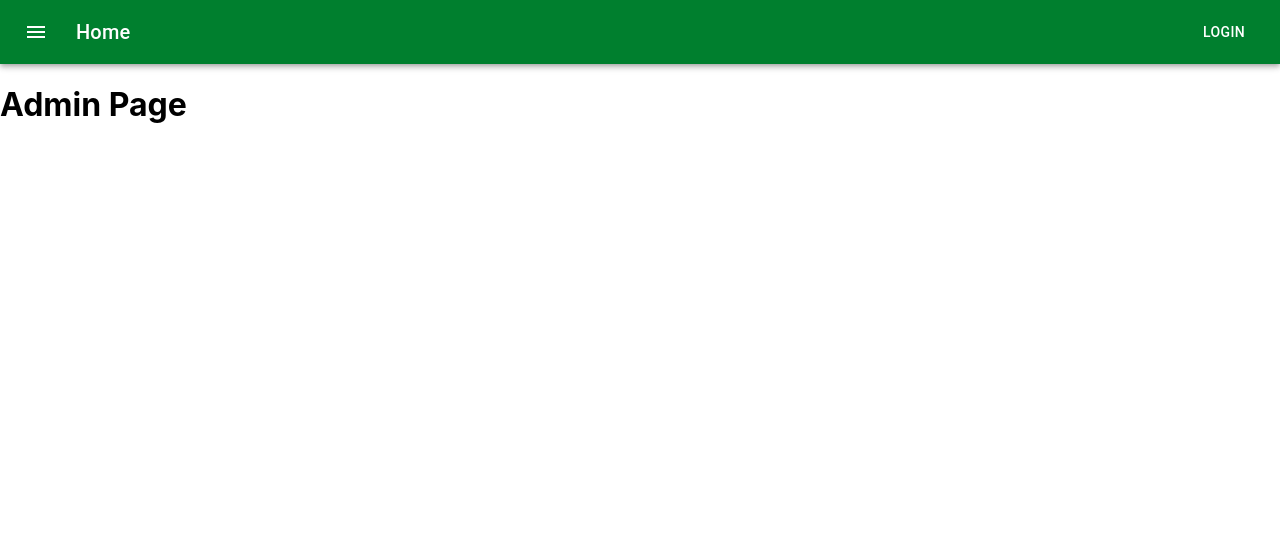
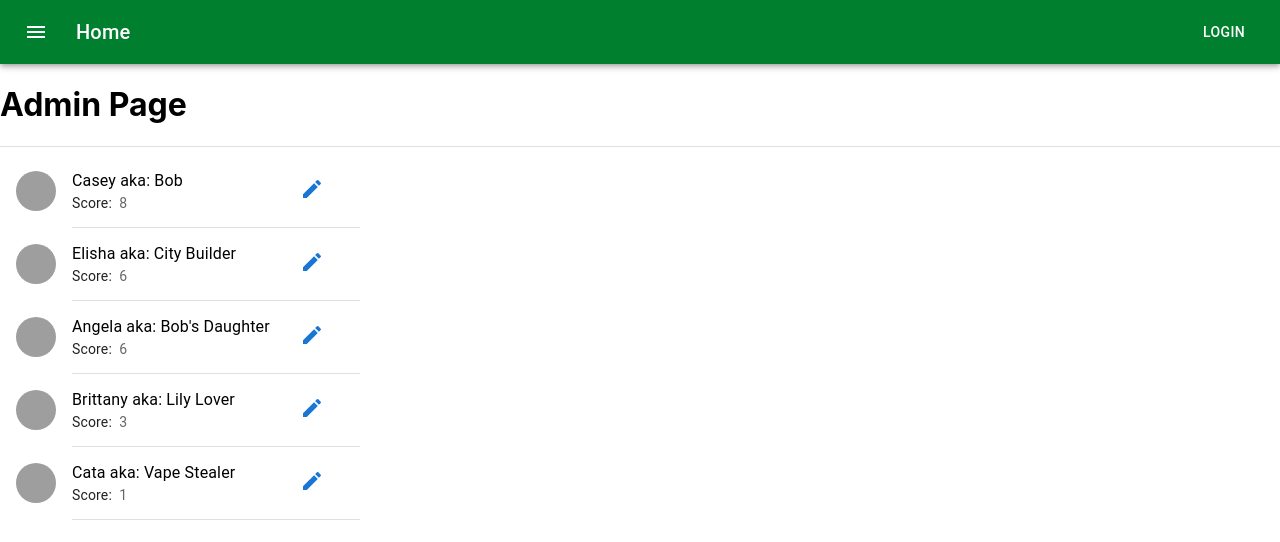
Before and after one commit to CLHigg42/catan_scoreboard, a React (Create React App) app: page /admin in a window 1280 px wide. Shown: the top 542 px of the page. Built offline with nearby package versions, Linux system fonts and the light colour scheme; grey boxes are pictures that could not be loaded.

Commit message:
rankings and admin page

```diff
--- a/src/Mock/RankingMock.js
+++ b/src/Mock/RankingMock.js
@@ -3,25 +3,30 @@ export const RankingMock = [
         name: 'Elisha',
         nickname: 'City Builder',
         points: 6,
+        id: 0
     },
     {
         name: 'Casey',
         nickname: 'Bob',
-        points: 8
+        points: 8,
+        id: 1
     },
     {
         name: 'Brittany',
         nickname: 'Lily Lover',
-        points: 3
+        points: 3,
+        id: 2
     },
     {
         name: 'Cata',
         nickname: 'Vape Stealer',
-        points: 1
+        points: 1,
+        id: 3
     },
     {
         name: 'Angela',
         nickname: "Bob's Daughter",
-        points: 6
+        points: 6,
+        id: 4
     }
 ]
--- a/src/Pages/AdminPage.js
+++ b/src/Pages/AdminPage.js
@@ -1,31 +1,159 @@
-import React, { useState, useEffect } from 'react';
-// import TournamentDetails from '../components/TournamentDetails';
-// import PlayerScores from '../components/PlayerScores';
-// import EditPlayerScore from '../components/EditPlayerScore';
+import React, { useEffect, useState } from 'react';
+import { RankingMock } from '../Mock/RankingMock';
+import {
+  List,
+  ListItem,
+  Divider,
+  ListItemText,
+  ListItemAvatar,
+  ListItemIcon,
+  Avatar,
+  Typography,
+  Button,
+  Modal,
+  Box,
+  Grid,
+  TextField,
+} from '@mui/material';
+import {
+  Edit
+} from '@mui/icons-material';
+
+const style = {
+  position: 'absolute',
+  top: '20%',
+  left: '50%',
+  transform: 'translate(-50%, -50%)',
+  width: '80%',
+  bgcolor: 'background.paper',
+  border: '2px solid #000',
+  boxShadow: 24,
+  p: 4,
+};
 
 export const AdminPage = () => {
-const [tournamentData, setTournamentData] = useState(null);
-const [playerScores, setPlayerScores] = useState([]);
+  const [playerScores, setPlayerScores] = useState(RankingMock);
+  const [editPlayer, setEditPlayer] = useState({
+    name: '',
+    nickname: '',
+    points: 0,
+  })
+  const [playerModalOpen, setPlayerModalOpen] = useState(false);
+  //const [tournamentData, setTournamentData] = useState(null);
+
+  useEffect(() => {
+    // Fetch player scores from API or local data source
+    // and update the state with the fetched data
+    const sortByScore = [...playerScores];
+    sortByScore.sort(function (a, b) { return b.points - a.points });
+    setPlayerScores(sortByScore);
+  }, []);
 
   useEffect(() => {
     // Fetch tournament details and player scores from API or local data source
     // and update the state with the fetched data
   }, []);
 
-const handlePlayerScoreUpdate = (playerId, newScore) => {
+  const onPlayerEdit = (id) => {
+    const selectedPlayer = playerScores.find((player) => player.id === id);
+    setEditPlayer({ ...selectedPlayer })
+    setPlayerModalOpen(true)
+  }
+  const onModalClose = () => {
+    setPlayerModalOpen(false)
+  }
+  //const handlePlayerScoreUpdate = (playerId, newScore) => {
   // Update player score in API or local data source
-};
+  //};
 
-const handleTournamentUpdate = (updatedTournamentData) => {
+  //const handleTournamentUpdate = (updatedTournamentData) => {
   // Update tournament information in API or local data source
-};
+  //};
 
   return (
     <div>
       <h1>Admin Page</h1>
-{/*<TournamentDetails tournamentData={tournamentData} onUpdateTournament={handleTournamentUpdate} />
-<PlayerScores playerScores={playerScores} onPlayerScoreUpdate={handlePlayerScoreUpdate} />
-<EditPlayerScore />*/}
+      <Divider />
+      <List sx={{ width: '100%', maxWidth: 360, bgcolor: 'background.paper' }}>
+        {playerScores.map((scores) => {
+          return (
+            <div>
+              <ListItem alignItems="flex-start">
+                <ListItemAvatar>
+                  <Avatar alt="Remy Sharp" src="/static/images/avatar/1.jpg" />
+                </ListItemAvatar>
+                <ListItemText
+                  primary={`${scores.name} aka: ${scores.nickname}`}
+                  secondary={
+                    <React.Fragment>
+                      <Typography
+                        sx={{ display: 'inline' }}
+                        component="span"
+                        variant="body2"
+                        color="text.primary"
+                      >
+                        Score: &nbsp;
+                      </Typography>
+                      {scores.points}
+                    </React.Fragment>
+                  }
+                />
+                <ListItemIcon>
+                  <Button
+                    onClick={() => onPlayerEdit(scores.id)}
+                  >
+                    <Edit />
+                  </Button>
+                </ListItemIcon>
+              </ListItem>
+              <Divider variant="inset" component="li" />
+            </div>
+          )
+        })}
+      </List>
+      <Modal
+        open={playerModalOpen}
+      >
+        <Box sx={style}>
+          <Grid container spacing={1} columns={10}>
+            <Grid item xs={7}>
+              <TextField
+                label='Name'
+                defaultValue={editPlayer.name}
+              />
+            </Grid>
+            <Grid item xs={3}>
+              <TextField
+                label='Points'
+                defaultValue={editPlayer.points}
+              />
+            </Grid>
+          </Grid>
+          <TextField
+            style={{ width: '100%', marginTop: '20px' }}
+            label='Nick Name'
+            defaultValue={editPlayer.nickname}
+          />
+          <div
+            style={{marginTop: '20px', left: '25%', position: 'relative'}}
+          >
+            <Button
+              variant='contained'
+              color='success'
+            >
+              Save
+            </Button>
+            <Button
+              style={{marginLeft: '5px'}}
+              variant='contained'
+              color='error'
+              onClick={onModalClose}
+            >
+              Close
+            </Button>
+          </div>
+        </Box>
+      </Modal>
     </div>
   );
 };
--- a/src/Pages/RankingsPage.js
+++ b/src/Pages/RankingsPage.js
@@ -16,19 +16,18 @@ export const RankingsPage = () => {
     // and update the state with the fetched data
     const sortByScore = [...playerScores];
     sortByScore.sort(function(a,b){return b.points - a.points});
-    console.log('herereeeerz', sortByScore)
     setPlayerScores(sortByScore);
   }, []);
 
 
-  const displayRankings = () => {
+  // const displayRankings = () => {
 
-  }
+  // }
 
 
   return (
-
     <div>
+      <h1>Rankings Page</h1>
       <List sx={{ width: '100%', maxWidth: 360, bgcolor: 'background.paper' }}>
         { playerScores.map((scores) => {
         return (
@@ -61,9 +60,6 @@ export const RankingsPage = () => {
             </div>
         )}) }
       </List>
-
-      <h1>Rankings Page</h1>
-      {/* Display player scores in a list or table format */}
     </div>
   );
 };
```
Lines whose indentation alone changed are shown as unchanged.
